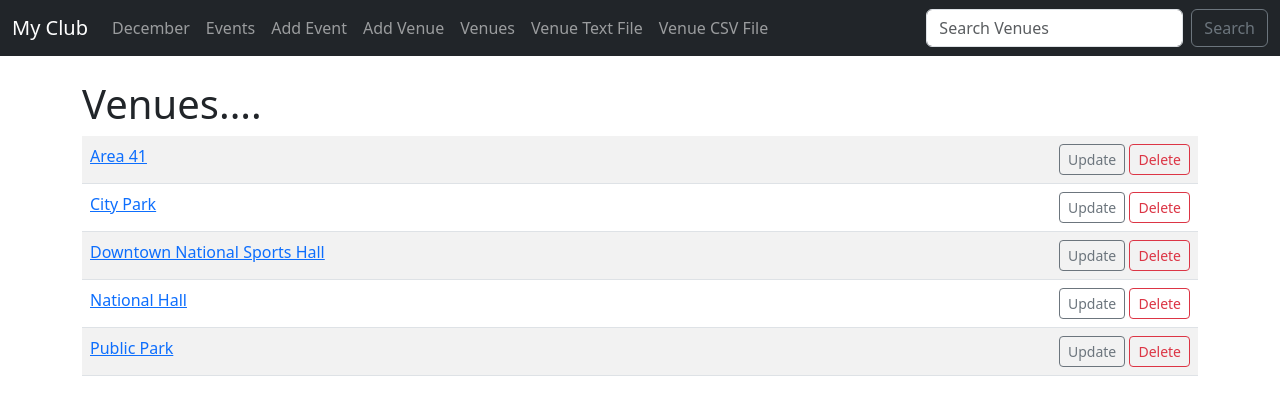
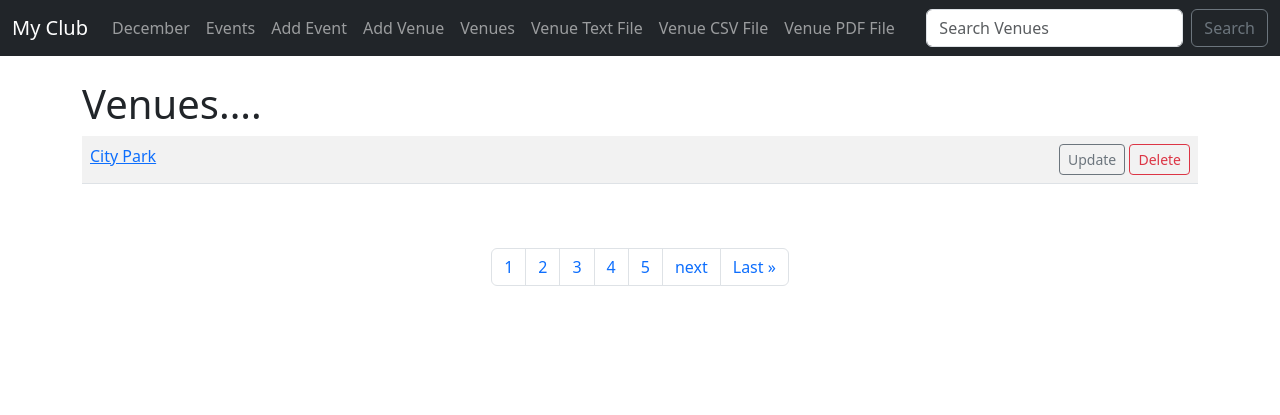
Before and after one commit to RaineK3/Club-Web---Django, a Django app: page /list_venues in a window 1280 px wide. Shown: the top 415 px of the page. Run offline with Django 4.2, Linux system fonts and the light colour scheme; data comes from the database, SQL or seed files in the repository; both versions use the stored data as it was after the commit.

Commit message:
generate pdf & pagintion

```diff
--- a/myclub_website/events/templates/events/navbar.html
+++ b/myclub_website/events/templates/events/navbar.html
@@ -35,6 +35,10 @@
           <a class="nav-link" href="{% url 'venue-csv' %}">Venue CSV File</a>
         </li>
 
+        <li class="nav-item">
+          <a class="nav-link" href="{% url 'venue-pdf' %}">Venue PDF File</a>
+        </li>
+
 
       </ul>
       <form method="post" action="{% url 'search-venues' %}" class="d-flex" role="search">
--- a/myclub_website/events/templates/events/venue.html
+++ b/myclub_website/events/templates/events/venue.html
@@ -4,7 +4,7 @@
 
 	<h1>Venues....</h1>
 	<table class="table table-hover table-striped table-borded">
-		{% for venue in venue_list %}
+		{% for venue in venues %}
 		<tr>
 			<td>
 				<a href="{% url 'show-venue' venue.id %}">{{ venue }}</a> <br/>
@@ -18,5 +18,47 @@
 
 		{% endfor %}
 	</table>
+	<br/><br/>
+
+	<!-- {{ venues }}<br/>
+	Has Previous: {{ venues.has_previous }}<br/>
+	Has Next: {{ venues.has_next }}<br/>
+	Current Page: {{ venues.number }}<br/>
+	Number of Pages: {{ venues.paginator.num_pages }}<br/> -->
+
+	<nav aria-label="Page navigation example">
+	  <ul class="pagination justify-content-center">
+	    {% if venues.has_previous %}
+			<li class="page-item">
+			 	<a class="page-link" href="?page=1">&laquo First</a>
+			</li>
+			<li class="page-item">
+				<a class="page-link" href="?page={{ venues.previous_page_number }}">Previous</a>
+			</li>
+		{% endif %}
+
+		<!-- <li class="page-item">
+			<a href="#" class="page-link disabled">
+				Page {{ venues.number }} of {{  venues.paginator.num_pages }}
+			</a>
+		</li> -->
+
+		{% for i in nums %}
+			<li class="page-item">
+				<a class="page-link" href="?page={{ forloop.counter }}">{{ forloop.counter }}</a>
+			</li>
+		{% endfor %}
+
+		{% if venues.has_next %}
+			<li class="page-item">
+				<a class="page-link" href="?page={{ venues.next_page_number }}">next</a>
+			</li>
+			<li class="page-item">
+				<a class="page-link" href="?page={{ venues.paginator.num_pages }}">Last &raquo</a>
+			</li>
+		{% endif %}
+	  </ul>
+	</nav>
+
 
 {% endblock %}
--- a/myclub_website/events/urls.py
+++ b/myclub_website/events/urls.py
@@ -17,4 +17,5 @@ urlpatterns = [
     path('delete_venue/<venue_id>', views.delete_venue, name = 'delete-venue'),
     path('venue_text', views.venue_text, name = "venue-text"),
     path('venue_csv', views.venue_csv, name = "venue-csv"),
+    path('venue_pdf', views.venue_pdf, name = "venue-pdf"),
 ]
--- a/myclub_website/events/views.py
+++ b/myclub_website/events/views.py
@@ -7,6 +7,63 @@ from .models import Event,Venue
 from .forms import VenueForm,EventForm
 from django.http import HttpResponse
 import csv
+
+#for generate pdf stuff
+from django.http import FileResponse
+import io
+from reportlab.pdfgen import canvas
+from reportlab.lib.units import inch
+from reportlab.lib.pagesizes import letter
+
+#import pagination stuff
+from django.core.paginator import Paginator
+
+#generate a PDF File Venue List
+def venue_pdf(request):
+	#create bytestream buffer
+	buf = io.BytesIO()
+	#create a canvas
+	c = canvas.Canvas(buf, pagesize=letter, bottomup = 0)
+	#create text object
+	textob = c.beginText()
+	textob.setTextOrigin(inch,inch)
+	textob.setFont("Helvetica", 14)
+
+	#add some line of text
+	# lines = [
+	# "This is line 1",
+	# "Thid is line 2",
+	# "This is line 3",
+	# "This is line 4"]
+
+	#designate the model
+	venues = Venue.objects.all()
+
+	#create blank list
+	lines = []
+
+	for venue in venues:
+		lines.append(venue.name)
+		lines.append(venue.address)
+		lines.append(venue.zip_code)
+		lines.append(venue.phone)
+		lines.append(venue.web)
+		lines.append(venue.email_address)
+		lines.append(" ")
+
+	#loop
+	for line in lines:
+		textob.textLine(line)
+
+
+	#Finish up
+	c.drawText(textob)
+	c.showPage()
+	c.save()
+	buf.seek(0)
+
+	#return something
+	return FileResponse(buf, as_attachment= True, filename="venue.pdf")
 
 #generate csv file venue list
 def venue_csv(request):
@@ -111,13 +168,26 @@ def search_venues(request):
 
 def show_venue(request,  venue_id):
 	venue = Venue.objects.get(pk = venue_id)
+
+
 	return render(request, 'events/show_venue.html',
 		{'venue': venue})
 
 def list_venues(request):
-	venue_list = Venue.objects.all().order_by('name')
+	#venue_list = Venue.objects.all().order_by('name')
+	venue_list = Venue.objects.all()
+
+	#set up pagination
+	p = Paginator(Venue.objects.all(), 	1)
+	page = request.GET.get('page')
+	venues = p.get_page(page)
+
+	nums = "a" * venues.paginator.num_pages
+
 	return render(request, 'events/venue.html',
-		{'venue_list': venue_list})
+		{'venue_list': venue_list,
+		'venues': venues,
+		'nums': nums })
 
 def add_venue(request):
 	submitted = False
--- a/myclub_website/myclub_website/urls.py
+++ b/myclub_website/myclub_website/urls.py
@@ -5,3 +5,8 @@ urlpatterns = [
     path('admin/', admin.site.urls),
     path('',include('events.urls')),
 ]
+
+#configure admin titles
+admin.site.site_header = "My Club Adminstration Page"
+admin.site.site_title = "My Club"
+admin.site.index_title = "Welcome to the admin area..."
```
Also changed, not shown: myclub_website/db.sqlite3.
